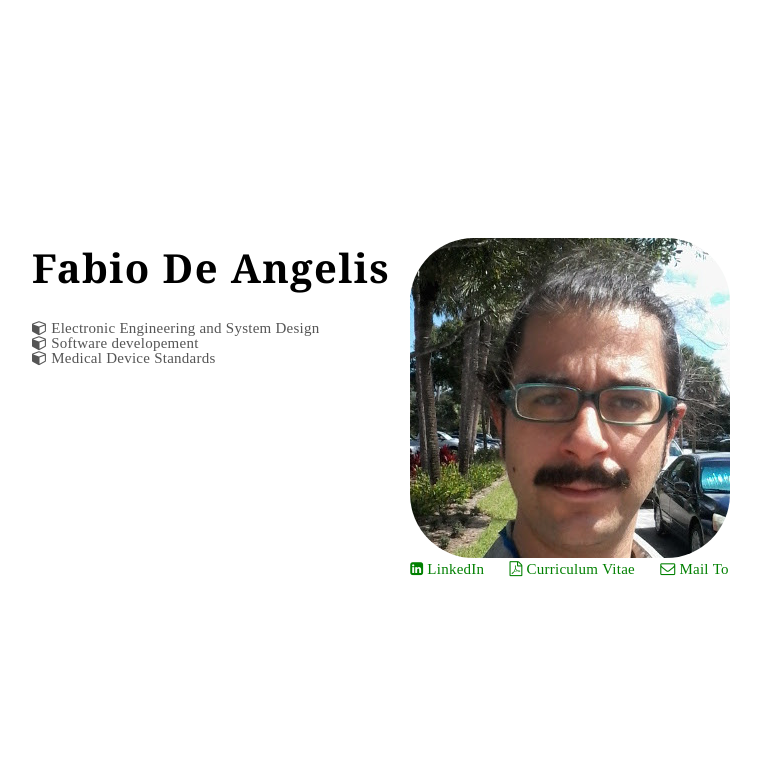
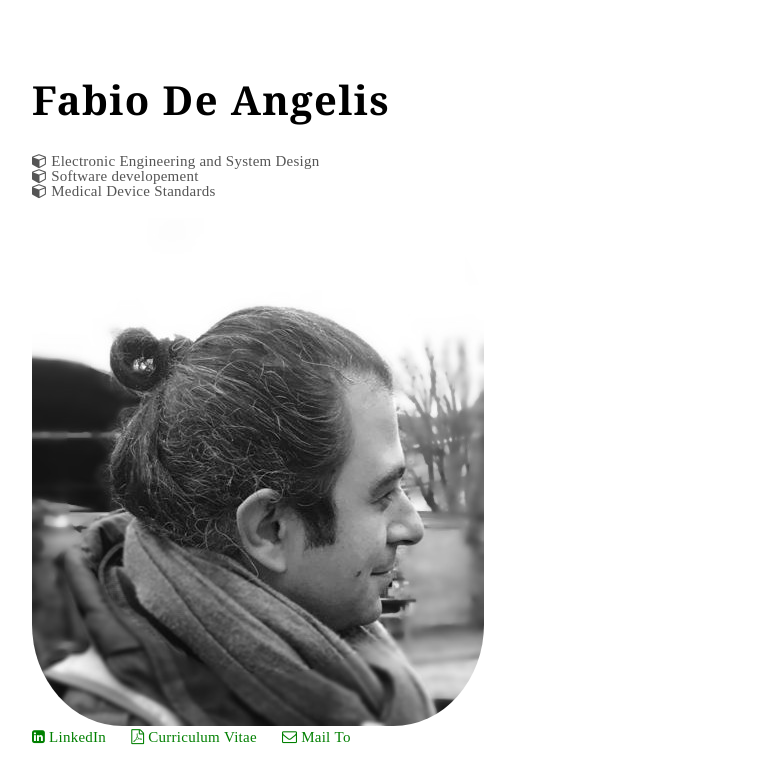
Before and after one commit to fabiodeangelis/fabiodeangelis, a plain HTML site: page index.html in a window 1280 px wide. Shown: the whole page, without its empty margins (218-979 px from the left). Drawn offline with Linux system fonts and the light colour scheme; a web font is replaced by a local one.

Commit message:
new profile image

```diff
--- a/index.html
+++ b/index.html
@@ -34,7 +34,7 @@
 
         <div class="body-font float-container">
 
-            <img class="img-circle" src="./images/IPX.jpg" />
+            <img class="img-circle" src="./images/IMG-PROFILO-20200419.jpg" />
 
             <br/>
             <a href="https://it.linkedin.com/pub/fabio-de-angelis/51/242/876" target="blank">
```
